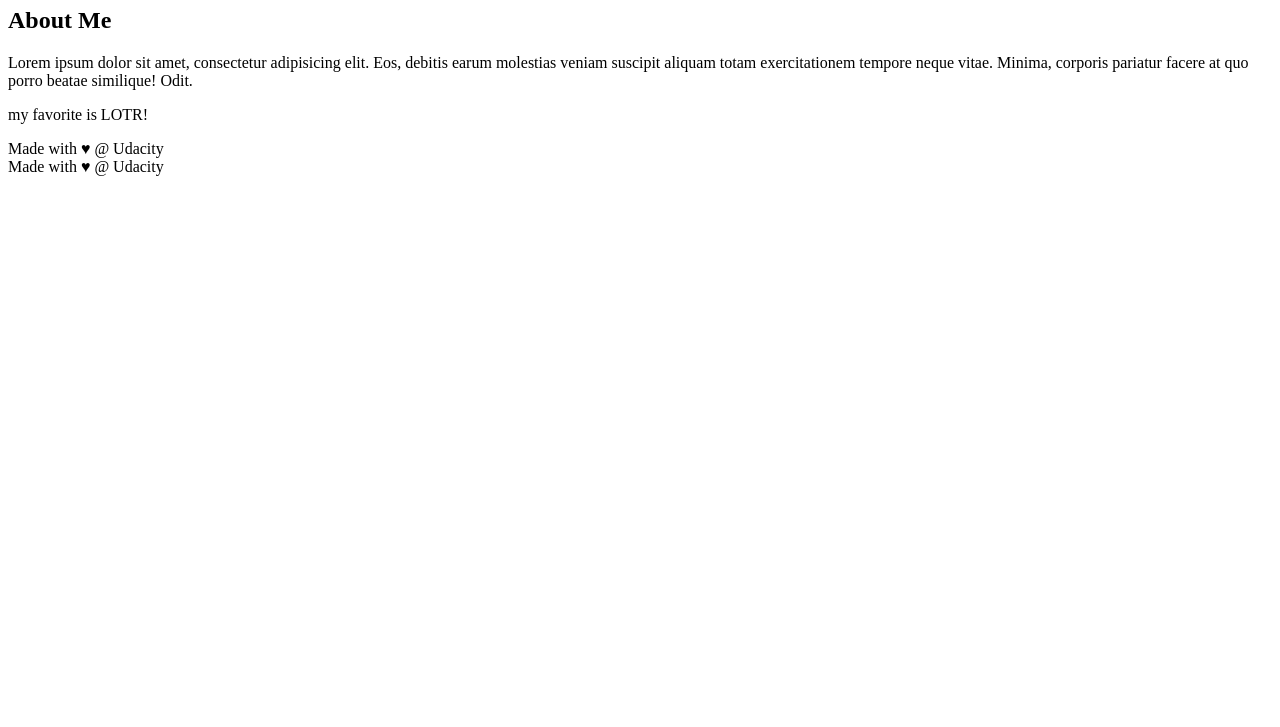
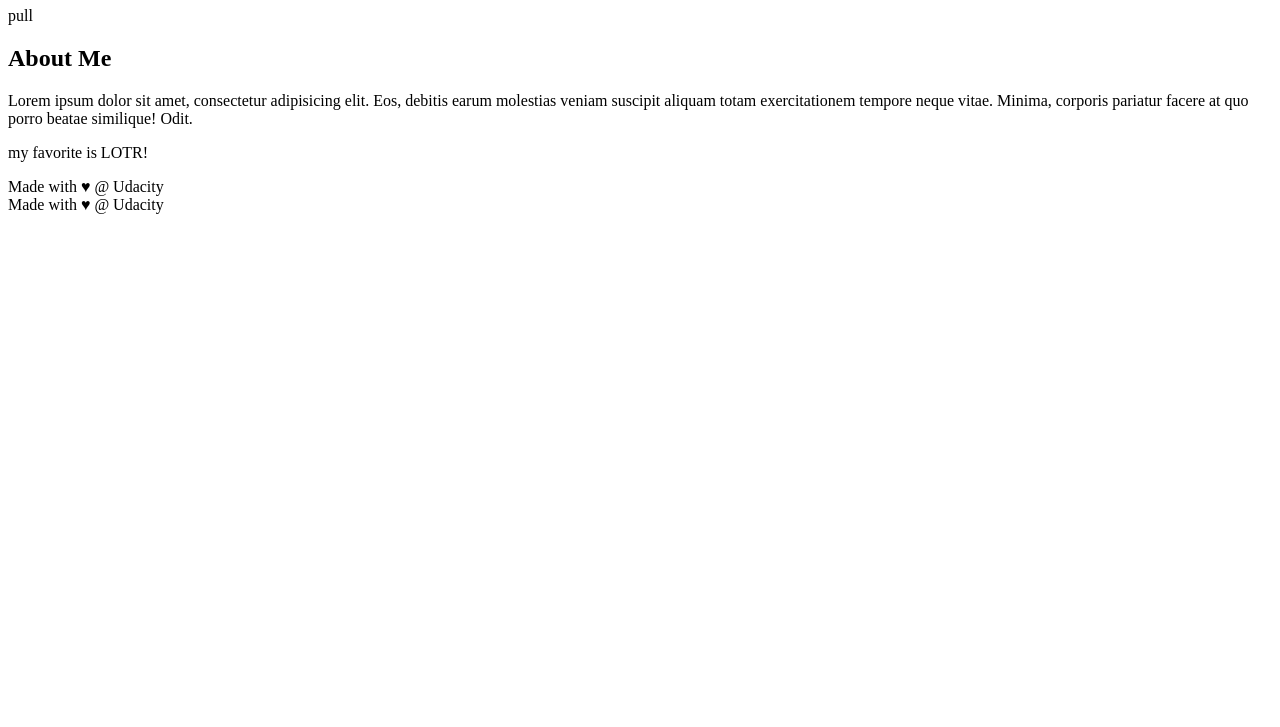
Before and after one commit to balu627/practice, a plain HTML site: page index.html in a window 1280 px wide. Shown: the part 73-800 px from the top of the page. Drawn offline with Linux system fonts and the light colour scheme.

Commit message:
sample update

```diff
--- a/index.html
+++ b/index.html
@@ -17,7 +17,7 @@
         <main>
             <div class="container">
                 <main>
-
+            pull
                 </main>
             </div>
 
```
